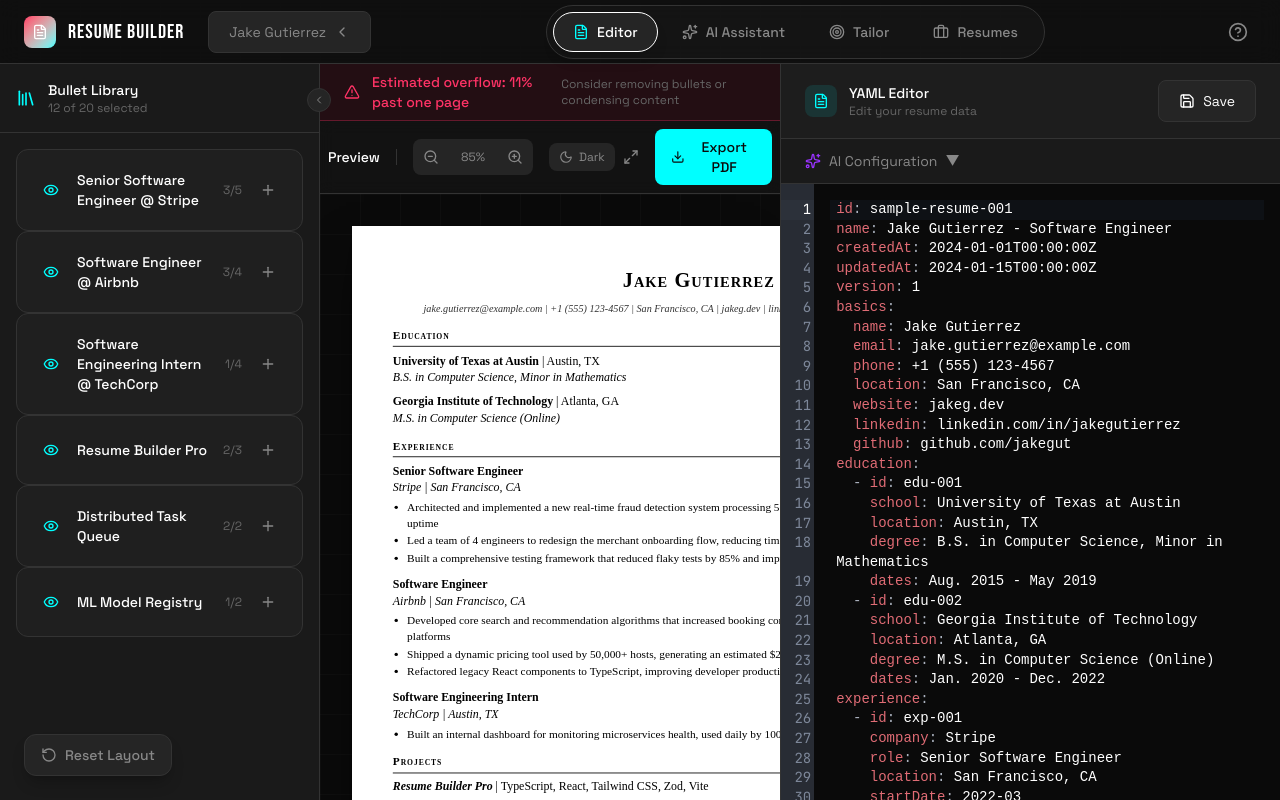
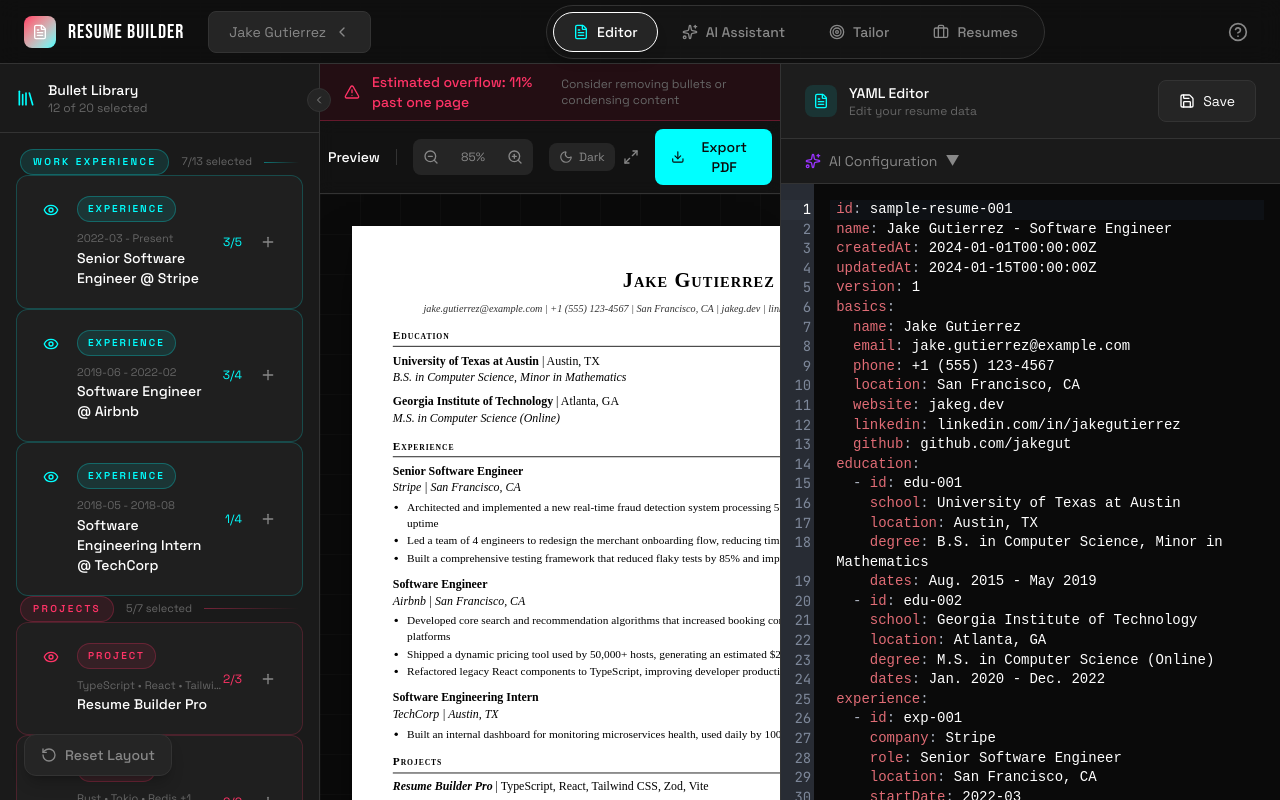
Before and after one commit to Aureliusf/ResumeQuiver, a React (Vite) app: page / in a window 1280 px wide. Shown: the top 800 px of the page. Built offline with nearby package versions, Linux system fonts and the light colour scheme; what @react-pdf/renderer would draw is missing.

Commit message:
Add bullet library tone colors

```diff
--- a/src/components/bullets/bullet-checkbox.tsx
+++ b/src/components/bullets/bullet-checkbox.tsx
@@ -1,32 +1,57 @@
 import { Check } from 'lucide-react';
 import type { Bullet } from '@/types/resume';
 import { getTagBgColorClass, getTagTextColorClass, getTagBorderColorClass } from '@/lib/tag-colors';
+
+type BulletTone = 'experience' | 'project';
 
 interface BulletCheckboxProps {
   bullet: Bullet;
   isSelected: boolean;
   onToggle: () => void;
+  tone?: BulletTone;
 }
 
-export function BulletCheckbox({ bullet, isSelected, onToggle }: BulletCheckboxProps) {
+const toneClasses: Record<BulletTone, {
+  selectedRow: string;
+  hoverRow: string;
+  selectedCheckbox: string;
+  hoverCheckbox: string;
+}> = {
+  experience: {
+    selectedRow: 'bg-df-accent-cyan/10 border-df-accent-cyan',
+    hoverRow: 'hover:bg-df-accent-cyan/5',
+    selectedCheckbox: 'bg-df-accent-cyan border-df-accent-cyan',
+    hoverCheckbox: 'group-hover:border-df-accent-cyan/70',
+  },
+  project: {
+    selectedRow: 'bg-df-accent-red/10 border-df-accent-red',
+    hoverRow: 'hover:bg-df-accent-red/5',
+    selectedCheckbox: 'bg-df-accent-red border-df-accent-red',
+    hoverCheckbox: 'group-hover:border-df-accent-red/70',
+  },
+};
+
+export function BulletCheckbox({ bullet, isSelected, onToggle, tone = 'experience' }: BulletCheckboxProps) {
+  const toneStyle = toneClasses[tone];
+
   return (
     <div
       className={`group flex items-start gap-3 py-2 px-3 -mx-3 rounded cursor-pointer transition-all ${
         isSelected
-          ? 'bg-df-elevated border-l-2 border-df-accent-red'
-          : 'hover:bg-df-elevated/50 border-l-2 border-transparent'
+          ? `${toneStyle.selectedRow} border-l-2`
+          : `${toneStyle.hoverRow} border-l-2 border-transparent`
       }`}
       onClick={onToggle}
     >
       <div
         className={`mt-0.5 flex-shrink-0 w-4 h-4 rounded border transition-all ${
           isSelected
-            ? 'bg-df-accent-red border-df-accent-red'
-            : 'border-df-text-secondary/50 group-hover:border-df-text-secondary'
+            ? toneStyle.selectedCheckbox
+            : `border-df-text-secondary/50 ${toneStyle.hoverCheckbox}`
         }`}
       >
         {isSelected && (
-          <Check className="w-3 h-3 text-white mx-auto mt-0.5" strokeWidth={3} />
+          <Check className="w-3 h-3 text-df-primary mx-auto mt-0.5" strokeWidth={3} />
         )}
       </div>
 
--- a/src/components/bullets/bullet-manager.tsx
+++ b/src/components/bullets/bullet-manager.tsx
@@ -8,17 +8,61 @@ import { LoadingSpinner } from '@/components/ui/loading-spinner';
 import { BulletCheckbox } from './bullet-checkbox';
 import { showSuccessToast } from '@/lib/toast';
 
+type SectionKind = 'experience' | 'project';
+
+const sectionToneStyles: Record<SectionKind, {
+  badgeLabel: string;
+  groupLabel: string;
+  container: string;
+  header: string;
+  badge: string;
+  count: string;
+  action: string;
+  divider: string;
+}> = {
+  experience: {
+    badgeLabel: 'Experience',
+    groupLabel: 'Work Experience',
+    container: 'border-df-accent-cyan/20',
+    header: 'bg-df-accent-cyan/5',
+    badge: 'border border-df-accent-cyan/25 bg-df-accent-cyan/10 text-df-accent-cyan',
+    count: 'border border-df-accent-cyan/25 bg-df-accent-cyan/10 text-df-accent-cyan',
+    action: 'hover:text-df-accent-cyan focus:outline-df-accent-cyan',
+    divider: 'from-df-accent-cyan/40',
+  },
+  project: {
+    badgeLabel: 'Project',
+    groupLabel: 'Projects',
+    container: 'border-df-accent-red/20',
+    header: 'bg-df-accent-red/5',
+    badge: 'border border-df-accent-red/25 bg-df-accent-red/10 text-df-accent-red',
+    count: 'border border-df-accent-red/25 bg-df-accent-red/10 text-df-accent-red',
+    action: 'hover:text-df-accent-red focus:outline-df-accent-red',
+    divider: 'from-df-accent-red/40',
+  },
+};
+
 interface BulletItemProps {
   bullet: { id: string; text: string; tags?: string[]; selected?: boolean };
   parentId: string;
   parentTitle: string;
   role?: string;
   company?: string;
+  kind: SectionKind;
   isSelected: boolean;
   onToggle: () => void;
 }
 
-const BulletItem = memo(function BulletItem({ bullet, parentId, parentTitle, role, company, isSelected, onToggle }: BulletItemProps) {
+const BulletItem = memo(function BulletItem({
+  bullet,
+  parentId,
+  parentTitle,
+  role,
+  company,
+  kind,
+  isSelected,
+  onToggle,
+}: BulletItemProps) {
   const { updateBullet } = useResume();
   const { apiKey, baseUrl, model } = useSettings();
   const [showRewriteModal, setShowRewriteModal] = useState(false);
@@ -66,6 +110,7 @@ const BulletItem = memo(function BulletItem({ bullet, parentId, parentTitle, rol
           bullet={bullet}
           isSelected={isSelected}
           onToggle={onToggle}
+          tone={kind}
         />
 
         {/* AI Rewrite Button */}
@@ -143,6 +188,7 @@ const BulletItem = memo(function BulletItem({ bullet, parentId, parentTitle, rol
 });
 
 interface SectionCardProps {
+  kind: SectionKind;
   title: string;
   subtitle?: string;
   bullets: { id: string; text: string; tags?: string[]; selected?: boolean }[];
@@ -157,6 +203,7 @@ interface SectionCardProps {
 }
 
 const SectionCard = memo(function SectionCard({
+  kind,
   title,
   subtitle,
   bullets,
@@ -170,13 +217,17 @@ const SectionCard = memo(function SectionCard({
   isBulletSelected,
 }: SectionCardProps) {
   const allSelected = selectedCount === bullets.length && bullets.length > 0;
+  const tone = sectionToneStyles[kind];
 
   return (
-    <section className="bg-df-elevated border border-df-border">
+    <section className={`bg-df-elevated border ${tone.container}`}>
       {/* Header */}
-      <header className="p-3 border-b border-df-border bg-df-surface">
-        <div className="flex justify-between items-start">
-          <div>
+      <header className={`p-4 border-b border-df-border ${tone.header}`}>
+        <div className="flex justify-between items-start gap-4">
+          <div className="min-w-0">
+            <span className={`inline-flex items-center rounded-full px-2.5 py-1 text-[10px] font-semibold uppercase tracking-[0.22em] ${tone.badge}`}>
+              {tone.badgeLabel}
+            </span>
             <h4 className="font-space font-medium text-df-text text-sm">
               {title}
             </h4>
@@ -184,7 +235,7 @@ const SectionCard = memo(function SectionCard({
               <p className="text-xs text-df-text-secondary mt-0.5">{subtitle}</p>
             )}
           </div>
-          <span className="text-xs text-df-text-secondary font-mono">
+          <span className={`inline-flex items-center rounded-full px-2.5 py-1 text-xs font-mono ${tone.count}`}>
             {selectedCount} / {bullets.length}
           </span>
         </div>
@@ -194,7 +245,7 @@ const SectionCard = memo(function SectionCard({
           <button
             onClick={onSelectAll}
             disabled={allSelected}
-            className="flex items-center gap-1 px-2 py-1 text-xs text-df-text-secondary hover:text-df-accent-cyan disabled:opacity-50 disabled:cursor-not-allowed transition-colors focus:outline-2 focus:outline-df-accent-cyan focus:outline-offset-2 rounded"
+            className={`flex items-center gap-1 px-2 py-1 text-xs text-df-text-secondary disabled:opacity-50 disabled:cursor-not-allowed transition-colors focus:outline-2 focus:outline-offset-2 rounded ${tone.action}`}
             aria-label={`Select all bullets for ${title}`}
           >
             <CheckSquare className="w-3 h-3" aria-hidden="true" />
@@ -203,7 +254,7 @@ const SectionCard = memo(function SectionCard({
           <button
             onClick={onDeselectAll}
             disabled={selectedCount === 0}
-            className="flex items-center gap-1 px-2 py-1 text-xs text-df-text-secondary hover:text-df-accent-red disabled:opacity-50 disabled:cursor-not-allowed transition-colors focus:outline-2 focus:outline-df-accent-red focus:outline-offset-2 rounded"
+            className="flex items-center gap-1 px-2 py-1 text-xs text-df-text-secondary hover:text-df-text disabled:opacity-50 disabled:cursor-not-allowed transition-colors focus:outline-2 focus:outline-df-accent-cyan focus:outline-offset-2 rounded"
             aria-label={`Deselect all bullets for ${title}`}
           >
             <Square className="w-3 h-3" aria-hidden="true" />
@@ -222,6 +273,7 @@ const SectionCard = memo(function SectionCard({
               parentTitle={title}
               role={role}
               company={company}
+              kind={kind}
               isSelected={isBulletSelected(bullet.id)}
               onToggle={() => onToggleBullet(bullet.id)}
             />
@@ -258,6 +310,16 @@ export const BulletManager = memo(function BulletManager() {
 
   const totalBullets = getTotalBulletCount();
   const selectedCount = getSelectedBulletCount();
+  const experienceBullets = resume?.experience.reduce((acc, exp) => acc + exp.bullets.length, 0) || 0;
+  const projectBullets = resume?.projects.reduce((acc, proj) => acc + proj.bullets.length, 0) || 0;
+  const selectedExperienceCount = resume?.experience.reduce(
+    (acc, exp) => acc + (selectedBullets.get(exp.id)?.length || 0),
+    0
+  ) || 0;
+  const selectedProjectCount = resume?.projects.reduce(
+    (acc, proj) => acc + (selectedBullets.get(proj.id)?.length || 0),
+    0
+  ) || 0;
 
   return (
     <div className="bg-df-surface border-t border-df-border">
@@ -283,10 +345,23 @@ export const BulletManager = memo(function BulletManager() {
 
       {isExpanded && (
         <div id="bullet-library-content" className="h-96 border-t border-df-border overflow-y-auto px-8 py-6">
+          <div className="space-y-8">
+            {resume?.experience.length ? (
+              <div className="space-y-4">
+                <div className="flex items-center gap-3">
+                  <span className={`inline-flex items-center rounded-full px-3 py-1 text-[10px] font-semibold uppercase tracking-[0.24em] ${sectionToneStyles.experience.badge}`}>
+                    {sectionToneStyles.experience.groupLabel}
+                  </span>
+                  <span className="text-xs text-df-text-muted">
+                    {selectedExperienceCount} / {experienceBullets} selected
+                  </span>
+                  <div className={`h-px flex-1 bg-gradient-to-r ${sectionToneStyles.experience.divider} to-transparent`} />
+                </div>
                 <div className="grid grid-cols-1 lg:grid-cols-2 gap-6">
-            {resume?.experience.map((exp) => (
+                  {resume.experience.map((exp) => (
                     <SectionCard
                       key={exp.id}
+                      kind="experience"
                       title={`${exp.role} @ ${exp.company}`}
                       subtitle={`${exp.startDate} - ${exp.endDate || 'Present'}`}
                       bullets={exp.bullets}
@@ -300,10 +375,26 @@ export const BulletManager = memo(function BulletManager() {
                       isBulletSelected={(bulletId) => isBulletSelected(exp.id, bulletId)}
                     />
                   ))}
+                </div>
+              </div>
+            ) : null}
 
-            {resume?.projects.map((proj) => (
+            {resume?.projects.length ? (
+              <div className="space-y-4">
+                <div className="flex items-center gap-3">
+                  <span className={`inline-flex items-center rounded-full px-3 py-1 text-[10px] font-semibold uppercase tracking-[0.24em] ${sectionToneStyles.project.badge}`}>
+                    {sectionToneStyles.project.groupLabel}
+                  </span>
+                  <span className="text-xs text-df-text-muted">
+                    {selectedProjectCount} / {projectBullets} selected
+                  </span>
+                  <div className={`h-px flex-1 bg-gradient-to-r ${sectionToneStyles.project.divider} to-transparent`} />
+                </div>
+                <div className="grid grid-cols-1 lg:grid-cols-2 gap-6">
+                  {resume.projects.map((proj) => (
                     <SectionCard
                       key={proj.id}
+                      kind="project"
                       title={proj.name}
                       subtitle={proj.technologies.join(', ')}
                       bullets={proj.bullets}
@@ -317,6 +408,9 @@ export const BulletManager = memo(function BulletManager() {
                   ))}
                 </div>
               </div>
+            ) : null}
+          </div>
+        </div>
       )}
     </div>
   );
--- a/src/components/layout/floating-sidebar.tsx
+++ b/src/components/layout/floating-sidebar.tsx
@@ -16,11 +16,59 @@ interface FloatingSidebarProps {
   onToggle: () => void;
 }
 
+type BulletSectionKind = 'experience' | 'project';
+
 interface BulletSection {
   id: string;
+  kind: BulletSectionKind;
   title: string;
+  subtitle?: string;
   bullets: { id: string; text: string }[];
 }
+
+const sectionToneStyles: Record<BulletSectionKind, {
+  groupLabel: string;
+  badgeLabel: string;
+  groupBadge: string;
+  divider: string;
+  cardBorder: string;
+  cardSurface: string;
+  badge: string;
+  icon: string;
+  count: string;
+  bulletSelected: string;
+  bulletHover: string;
+  checkboxSelected: string;
+}> = {
+  experience: {
+    groupLabel: 'Work Experience',
+    badgeLabel: 'Experience',
+    groupBadge: 'border border-df-accent-cyan/25 bg-df-accent-cyan/10 text-df-accent-cyan',
+    divider: 'from-df-accent-cyan/40',
+    cardBorder: 'border-df-accent-cyan/20',
+    cardSurface: 'bg-df-accent-cyan/5',
+    badge: 'border border-df-accent-cyan/25 bg-df-accent-cyan/10 text-df-accent-cyan',
+    icon: 'text-df-accent-cyan',
+    count: 'text-df-accent-cyan',
+    bulletSelected: 'bg-df-accent-cyan/10 text-df-text',
+    bulletHover: 'hover:bg-df-accent-cyan/5 hover:text-df-text',
+    checkboxSelected: 'bg-df-accent-cyan border-df-accent-cyan',
+  },
+  project: {
+    groupLabel: 'Projects',
+    badgeLabel: 'Project',
+    groupBadge: 'border border-df-accent-red/25 bg-df-accent-red/10 text-df-accent-red',
+    divider: 'from-df-accent-red/40',
+    cardBorder: 'border-df-accent-red/20',
+    cardSurface: 'bg-df-accent-red/5',
+    badge: 'border border-df-accent-red/25 bg-df-accent-red/10 text-df-accent-red',
+    icon: 'text-df-accent-red',
+    count: 'text-df-accent-red',
+    bulletSelected: 'bg-df-accent-red/10 text-df-text',
+    bulletHover: 'hover:bg-df-accent-red/5 hover:text-df-text',
+    checkboxSelected: 'bg-df-accent-red border-df-accent-red',
+  },
+};
 
 function FloatingSidebarComponent({ collapsed, onToggle }: FloatingSidebarProps) {
   const { resume, selectedBullets, toggleBullet, selectAllBullets, deselectAllBullets } = useResume();
@@ -28,18 +76,45 @@ function FloatingSidebarComponent({ collapsed, onToggle }: FloatingSidebarProps)
 
   if (!resume) return null;
 
+  const formatProjectSubtitle = (technologies: string[], startDate: string, endDate: string) => {
+    if (technologies.length === 0) {
+      return `${startDate} - ${endDate || 'Present'}`;
+    }
+
+    if (technologies.length <= 3) {
+      return technologies.join(' • ');
+    }
+
+    return `${technologies.slice(0, 3).join(' • ')} +${technologies.length - 3}`;
+  };
+
   // Build sections from resume data
   const sections: BulletSection[] = [
     ...resume.experience.map(exp => ({
       id: exp.id,
+      kind: 'experience' as const,
       title: `${exp.role} @ ${exp.company}`,
+      subtitle: `${exp.startDate} - ${exp.endDate || 'Present'}`,
       bullets: exp.bullets
     })),
     ...resume.projects.map(proj => ({
       id: proj.id,
+      kind: 'project' as const,
       title: proj.name,
+      subtitle: formatProjectSubtitle(proj.technologies, proj.startDate, proj.endDate),
       bullets: proj.bullets
     }))
+  ];
+
+  const sectionGroups = [
+    {
+      kind: 'experience' as const,
+      sections: sections.filter(section => section.kind === 'experience'),
+    },
+    {
+      kind: 'project' as const,
+      sections: sections.filter(section => section.kind === 'project'),
+    },
   ];
 
   const totalBullets = sections.reduce((acc, s) => acc + s.bullets.length, 0);
@@ -100,7 +175,29 @@ function FloatingSidebarComponent({ collapsed, onToggle }: FloatingSidebarProps)
       {/* Content */}
       {!collapsed && (
         <div className="flex-1 overflow-y-auto p-4 space-y-4">
-          {sections.map((section) => {
+          {sectionGroups.map((group) => {
+            if (group.sections.length === 0) return null;
+
+            const tone = sectionToneStyles[group.kind];
+            const totalInGroup = group.sections.reduce((acc, section) => acc + section.bullets.length, 0);
+            const selectedInGroup = group.sections.reduce(
+              (acc, section) => acc + (selectedBullets.get(section.id)?.length || 0),
+              0
+            );
+
+            return (
+              <div key={group.kind} className="space-y-3">
+                <div className="flex items-center gap-3 px-1">
+                  <span className={`inline-flex items-center rounded-full px-3 py-1 text-[10px] font-semibold uppercase tracking-[0.24em] ${tone.groupBadge}`}>
+                    {tone.groupLabel}
+                  </span>
+                  <span className="text-[11px] text-df-text-muted">
+                    {selectedInGroup}/{totalInGroup} selected
+                  </span>
+                  <div className={`h-px flex-1 bg-gradient-to-r ${tone.divider} to-transparent`} />
+                </div>
+
+                {group.sections.map((section) => {
                   const isExpanded = activeSection === section.id;
                   const selectedIds = selectedBullets.get(section.id) || [];
                   const selectedInSection = section.bullets.filter(b => selectedIds.includes(b.id));
@@ -109,13 +206,13 @@ function FloatingSidebarComponent({ collapsed, onToggle }: FloatingSidebarProps)
                   return (
                     <div
                       key={section.id}
-                className={`bg-df-elevated/50 rounded-xl border overflow-hidden transition-all duration-300 ${
-                  isVisible ? 'border-df-border' : 'border-df-border/50 opacity-60'
+                      className={`rounded-xl border overflow-hidden transition-all duration-300 ${
+                        isVisible ? `${tone.cardBorder} bg-df-elevated/50` : `border-df-border/50 ${tone.cardSurface} opacity-60`
                       }`}
                     >
                       {/* Section Header */}
-                <div className="w-full flex items-center justify-between p-5 hover:bg-df-elevated transition-fluid">
-                  <div className="flex items-center gap-3 flex-1">
+                      <div className="w-full flex items-center justify-between p-5 transition-fluid">
+                        <div className="flex items-start gap-3 flex-1 min-w-0">
                           {/* Show/Hide Section Button */}
                           <button
                             onClick={(e) => {
@@ -126,19 +223,31 @@ function FloatingSidebarComponent({ collapsed, onToggle }: FloatingSidebarProps)
                             title={isVisible ? 'Hide from resume' : 'Show in resume'}
                           >
                             {isVisible ? (
-                        <Eye className="w-4 h-4 text-df-accent-cyan" />
+                              <Eye className={`w-4 h-4 ${tone.icon}`} />
                             ) : (
                               <EyeOff className="w-4 h-4 text-df-text-muted" />
                             )}
                           </button>
-                    <span className={`text-sm font-medium text-left pr-3 flex-1 break-words ${
+                          <div className="flex-1 min-w-0">
+                            <div className="flex flex-wrap items-center gap-2 mb-2">
+                              <span className={`inline-flex items-center rounded-full px-2.5 py-1 text-[10px] font-semibold uppercase tracking-[0.2em] ${tone.badge}`}>
+                                {tone.badgeLabel}
+                              </span>
+                              {section.subtitle ? (
+                                <span className="text-[11px] text-df-text-muted truncate">
+                                  {section.subtitle}
+                                </span>
+                              ) : null}
+                            </div>
+                            <span className={`block text-sm font-medium text-left pr-3 break-words ${
                               isVisible ? 'text-df-text' : 'text-df-text-secondary'
                             }`}>
                               {section.title}
                             </span>
                           </div>
+                        </div>
                         <div className="flex items-center gap-3 flex-shrink-0">
-                    <span className="text-xs text-df-text-muted whitespace-nowrap">
+                          <span className={`text-xs whitespace-nowrap ${isVisible ? tone.count : 'text-df-text-muted'}`}>
                             {selectedInSection.length}/{section.bullets.length}
                           </span>
                           {/* Expand/Collapse Button */}
@@ -154,7 +263,7 @@ function FloatingSidebarComponent({ collapsed, onToggle }: FloatingSidebarProps)
                                 }`}
                               />
                               <Minus
-                          className={`w-4 h-4 text-df-accent-cyan absolute transition-all duration-300 ${
+                                className={`w-4 h-4 absolute transition-all duration-300 ${tone.icon} ${
                                   isExpanded ? 'rotate-0 opacity-100' : '-rotate-90 opacity-0'
                                 }`}
                               />
@@ -175,13 +284,13 @@ function FloatingSidebarComponent({ collapsed, onToggle }: FloatingSidebarProps)
                                 onClick={() => toggleBullet(section.id, bullet.id)}
                                 className={`w-full flex items-start gap-3 p-3 rounded-lg text-left text-sm transition-all ${
                                   isSelected
-                              ? 'bg-df-accent-cyan/10 text-df-text'
-                              : 'text-df-text-secondary hover:text-df-text hover:bg-df-elevated-2'
+                                    ? tone.bulletSelected
+                                    : `text-df-text-secondary ${tone.bulletHover}`
                                 }`}
                               >
                                 <div className={`mt-0.5 w-5 h-5 rounded border flex items-center justify-center flex-shrink-0 transition-colors ${
                                   isSelected
-                              ? 'bg-df-accent-cyan border-df-accent-cyan'
+                                    ? tone.checkboxSelected
                                     : 'border-df-border'
                                 }`}>
                                   {isSelected && (
@@ -196,6 +305,9 @@ function FloatingSidebarComponent({ collapsed, onToggle }: FloatingSidebarProps)
                           })}
                         </div>
                       )}
+                    </div>
+                  );
+                })}
               </div>
             );
           })}
```
Lines whose indentation alone changed are shown as unchanged.
